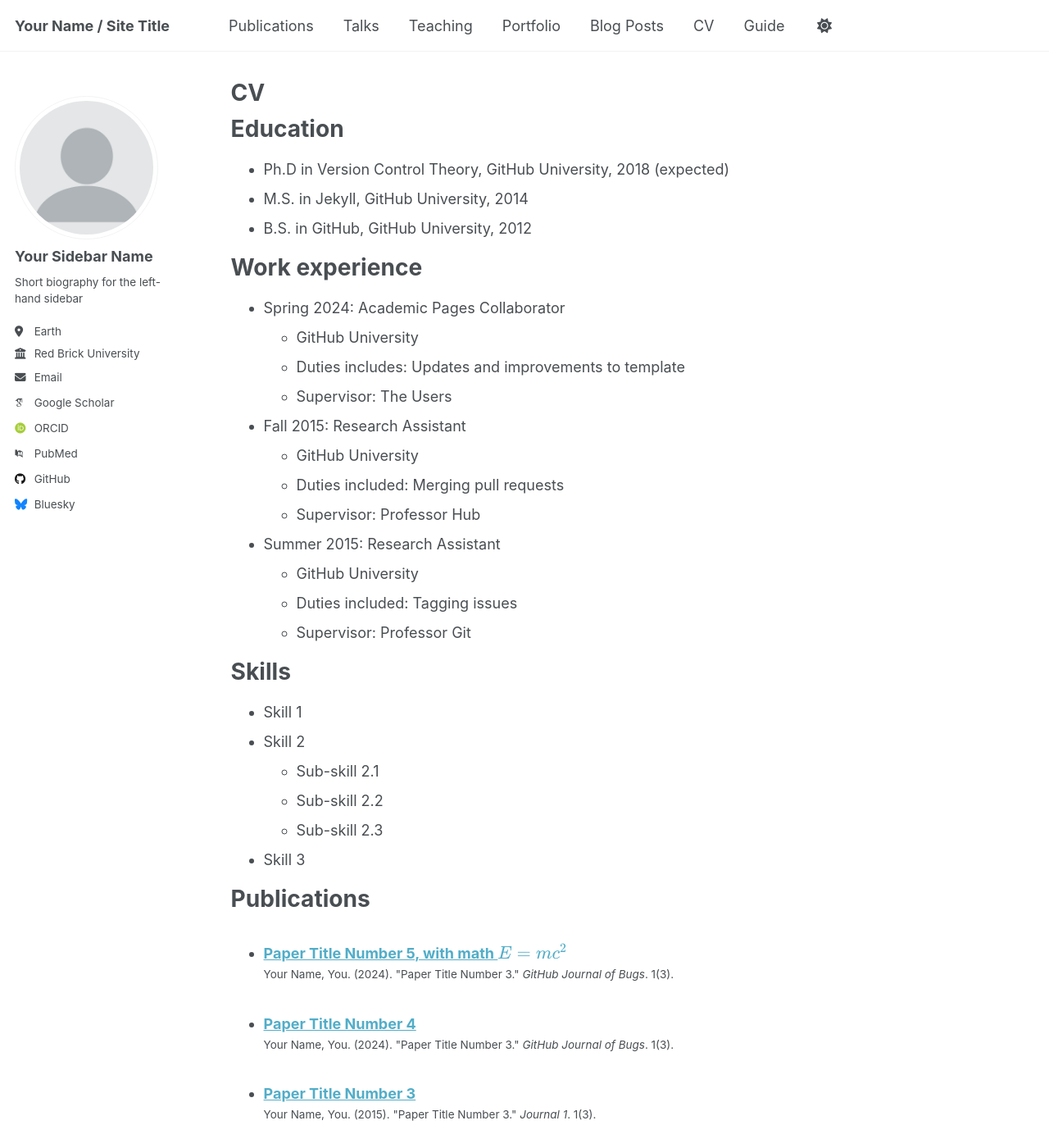
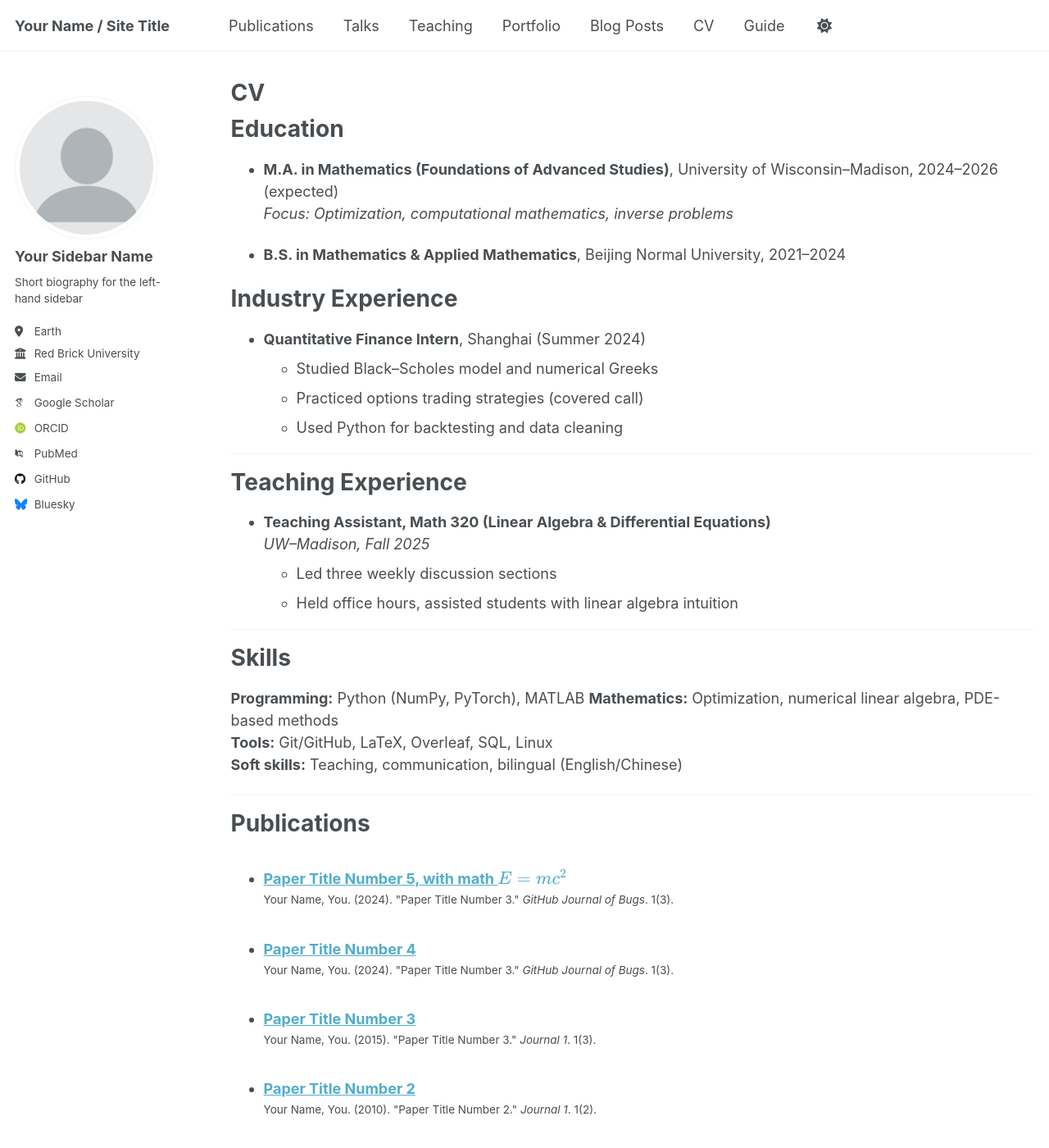
Before and after one commit to Joel-Wang-Math/Yingzhou-Wang, a Jekyll site: the page built from _pages/cv.md, in a window 1280 px wide and 1400 px high. Shown: the whole window at 82% size. Built offline with Jekyll 4.4.1, drawn with Linux system fonts in a browser that asks for light colours; some web fonts are replaced; a script that is not in the unit is left out; some of the changed text lies outside the part shown.

Commit message:
Revise CV with new education and experience details
Updated education, work experience, teaching experience, skills, and publications sections in CV.

```diff
--- a/_pages/cv.md
+++ b/_pages/cv.md
@@ -11,54 +11,64 @@ redirect_from:
 
 Education
 ======
-* Ph.D in Version Control Theory, GitHub University, 2018 (expected)
-* M.S. in Jekyll, GitHub University, 2014
-* B.S. in GitHub, GitHub University, 2012
+* **M.A. in Mathematics (Foundations of Advanced Studies)**, University of Wisconsin–Madison, 2024–2026 (expected)
+  *Focus: Optimization, computational mathematics, inverse problems*
 
-Work experience
+* **B.S. in Mathematics & Applied Mathematics**, Beijing Normal University, 2021–2024
+
+
+Industry Experience
 ======
-* Spring 2024: Academic Pages Collaborator
-  * GitHub University
-  * Duties includes: Updates and improvements to template
-  * Supervisor: The Users
+* **Quantitative Finance Intern**, Shanghai (Summer 2024)
+  - Studied Black–Scholes model and numerical Greeks
+  - Practiced options trading strategies (covered call)
+  - Used Python for backtesting and data cleaning
 
-* Fall 2015: Research Assistant
-  * GitHub University
-  * Duties included: Merging pull requests
-  * Supervisor: Professor Hub
+---
 
-* Summer 2015: Research Assistant
-  * GitHub University
-  * Duties included: Tagging issues
-  * Supervisor: Professor Git
+Teaching Experience
+======
+* **Teaching Assistant, Math 320 (Linear Algebra & Differential Equations)**
+  *UW–Madison, Fall 2025*
+  - Led three weekly discussion sections
+  - Held office hours, assisted students with linear algebra intuition
+
+---
 
 Skills
 ======
-* Skill 1
-* Skill 2
-  * Sub-skill 2.1
-  * Sub-skill 2.2
-  * Sub-skill 2.3
-* Skill 3
+**Programming:** Python (NumPy, PyTorch), MATLAB
+**Mathematics:** Optimization, numerical linear algebra, PDE-based methods
+**Tools:** Git/GitHub, LaTeX, Overleaf, SQL, Linux
+**Soft skills:** Teaching, communication, bilingual (English/Chinese)
+
+---
 
 Publications
 ======
-  <ul>{% for post in site.publications reversed %}
-    {% include archive-single-cv.html %}
-  {% endfor %}</ul>
+<ul>
+{% for post in site.publications reversed %}
+  {% include archive-single-cv.html %}
+{% endfor %}
+</ul>
 
 Talks
 ======
-  <ul>{% for post in site.talks reversed %}
-    {% include archive-single-talk-cv.html  %}
-  {% endfor %}</ul>
+<ul>
+{% for post in site.talks reversed %}
+  {% include archive-single-talk-cv.html %}
+{% endfor %}
+</ul>
 
 Teaching
 ======
-  <ul>{% for post in site.teaching reversed %}
-    {% include archive-single-cv.html %}
-  {% endfor %}</ul>
+<ul>
+{% for post in site.teaching reversed %}
+  {% include archive-single-cv.html %}
+{% endfor %}
+</ul>
 
-Service and leadership
+Service and Leadership
 ======
-* Currently signed in to 43 different slack teams
+* Volunteer, MFIS Madison
+* TA / grader for UW–Madison Mathematics courses
```
